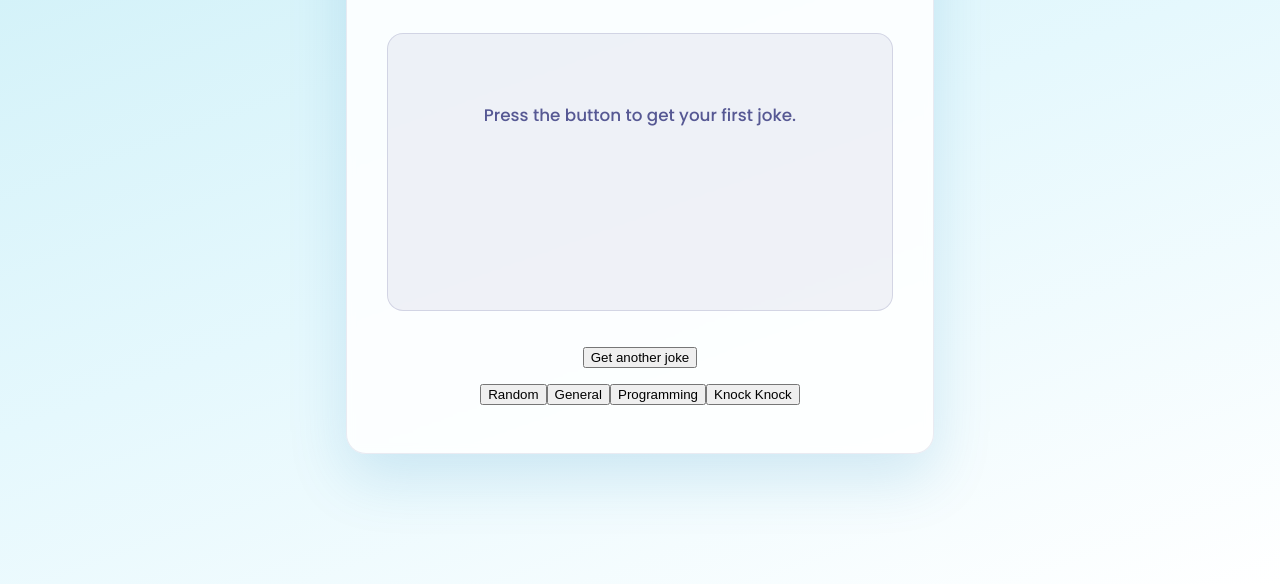
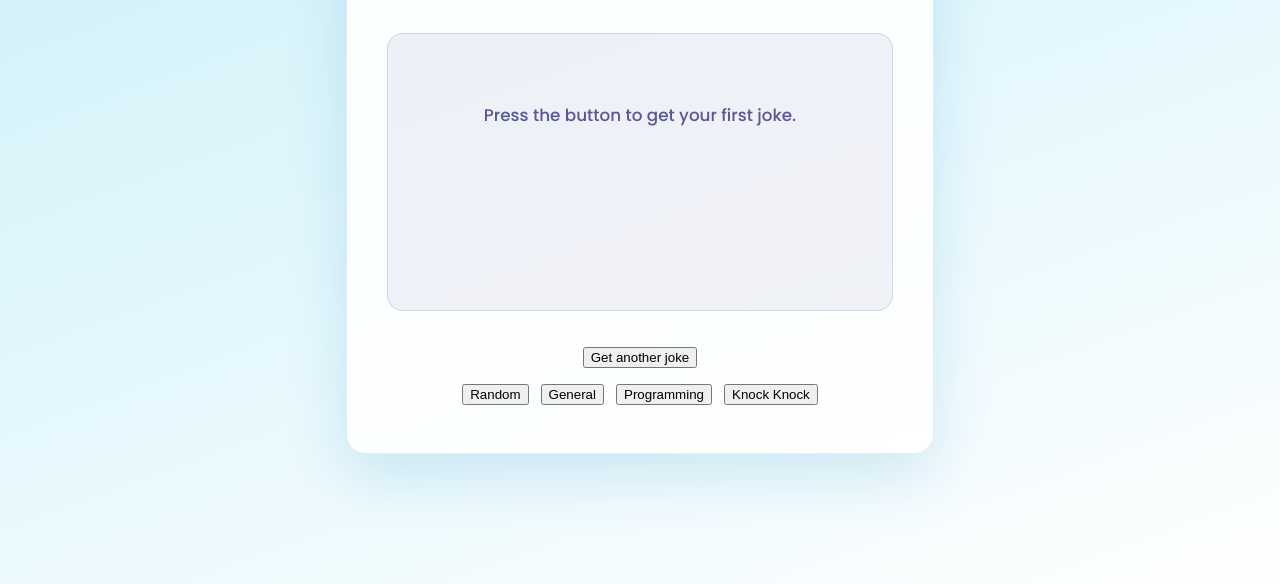
Before and after one commit to fffff615/Joke-Generator, a website: page index.html in a window 1280 px wide. Shown: the part 312-896 px from the top of the page. Drawn offline with Linux system fonts and the light colour scheme.

Commit message:
fixed bug

```diff
--- a/style.css
+++ b/style.css
@@ -180,3 +180,6 @@ body {
 .category-pills {
   display: flex;
   flex-wrap: wrap;
+  gap: 12px;
+  justify-content: center;
+}
```
